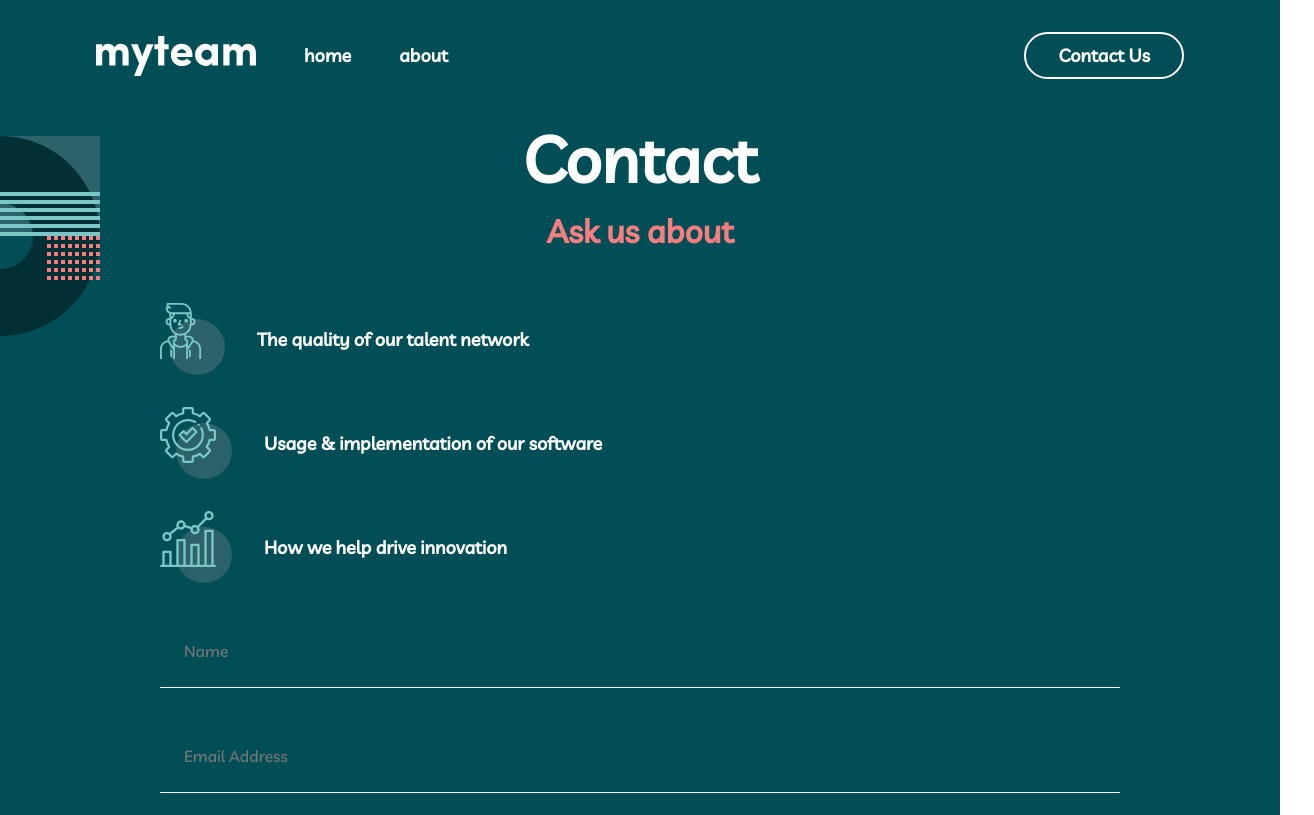
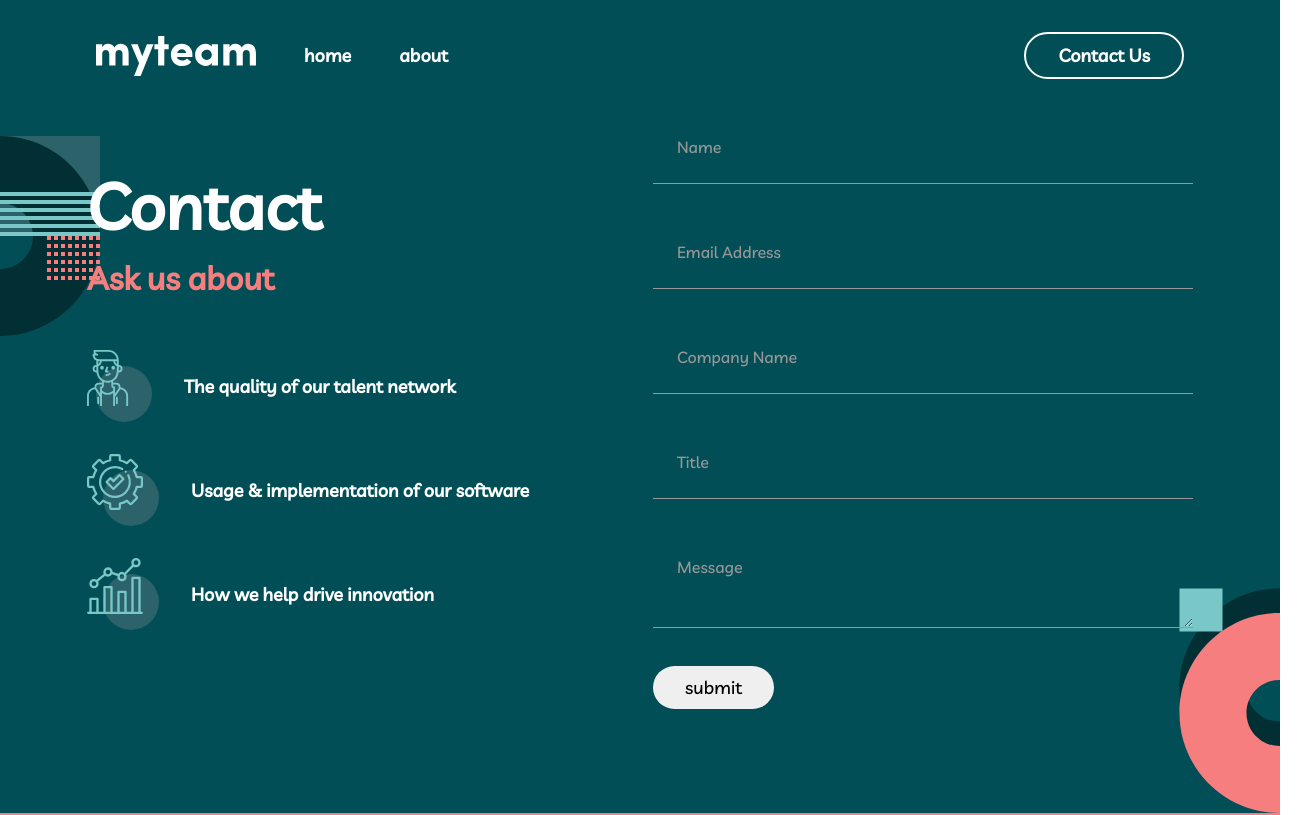
Before and after one commit to JioBautista/myteam-multi-page-website, a React (Vite) app in the folder app/: page /contact in a window 1280 px wide. Shown: the top 815 px of the page, 1314 px wide, since content can reach past the window. Built offline with nearby package versions, Linux system fonts and the light colour scheme.

Commit message:
Contact page started active states

```diff
--- a/app/src/pages/about/Director.jsx
+++ b/app/src/pages/about/Director.jsx
@@ -20,7 +20,7 @@ function Director() {
                     </div>
                     <h3>{items.name}</h3>
                     <p>{items.title}</p>
-                    <CrossButton  name={items.name}/>
+                    <CrossButton  name={items.name} />
                   </div>
                 </React.Fragment>
               );
--- a/app/src/styles/contact.module.scss
+++ b/app/src/styles/contact.module.scss
@@ -19,13 +19,19 @@
 
 // Wrapper div
 .wrapper {
-    max-width: 80%;
+    max-width: 1170px;
     margin-inline: auto;
     padding-bottom: 6rem;
 
     @media(min-width:768px) {
         padding-inline: 2rem;
         padding-bottom: 6.5rem;
+    }
+    @media(min-width:1024px) {
+        display: flex;
+        align-items: center;
+        justify-content: space-between;
+        text-align: start;
     }
 }
 
@@ -64,6 +70,7 @@
 }
 
 .form {
+    max-width: 540px;
     input,
     textarea {
         width: 100%;
@@ -71,13 +78,22 @@
         padding: 1.5rem;
         background-color: transparent;
         border: none;
-        border-bottom: 1px solid white;
+        border-bottom: 1px solid #979797;
+        outline: none;
+        &::placeholder {
+            color: #979797;
+        }
     }
     button {
+        cursor: pointer;
         font-size: 18px;
         padding: 0.5rem 2rem;
         border-radius: 2rem;
         border: none;
         margin-right: 100%;
+        &:hover {
+            background-color: black;
+            color: white;
+        }
     }
 }
```
